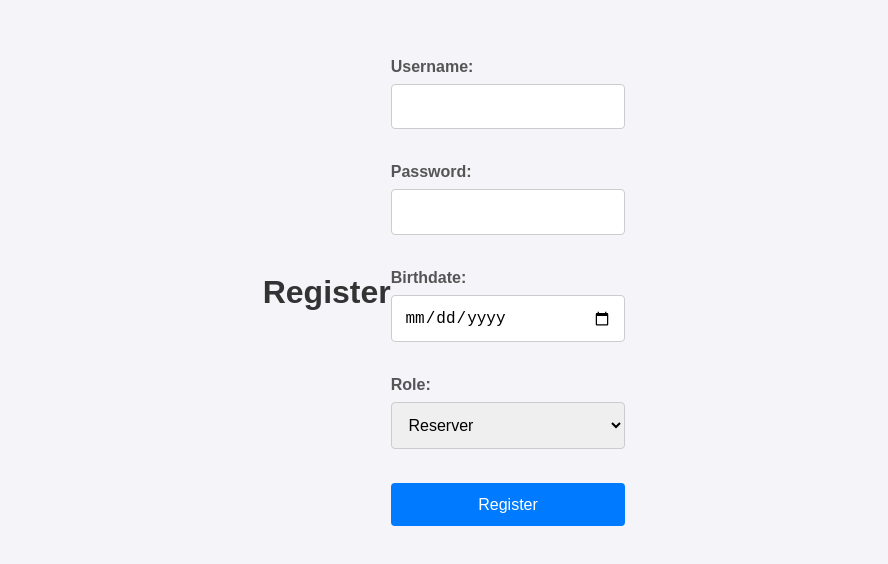
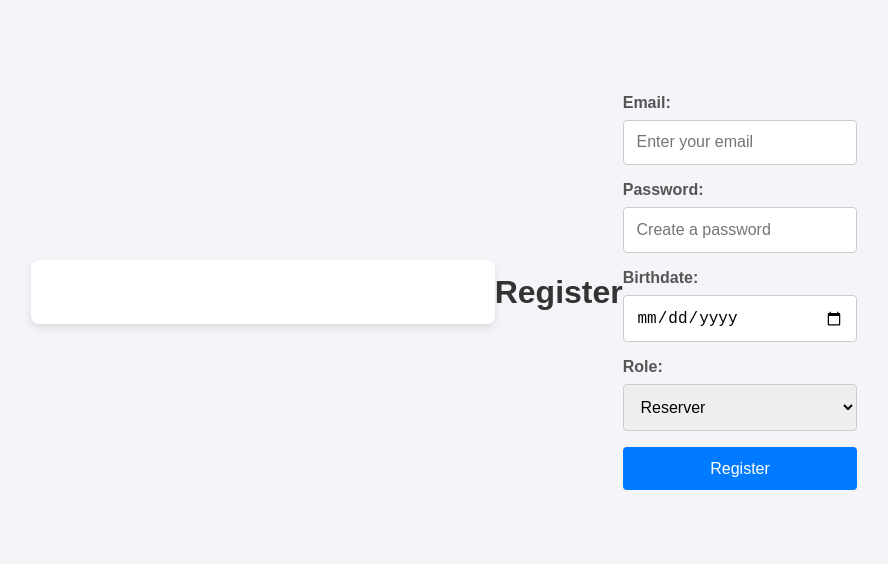
Before and after one commit to AksaJudith/Cybersecurity, a plain HTML site: page views/register.html in a window 1280 px wide. Shown: the part 108-672 px from the top of the page, without its empty margins (196-1084 px from the left). Drawn offline with Linux system fonts and the light colour scheme.

Commit message:
new changes 21.11.2024

```diff
--- a/app.js
+++ b/app.js
@@ -1,7 +1,10 @@
 import { Hono } from "https://deno.land/x/hono/mod.ts";
+import { serveStatic } from "https://deno.land/x/hono/middleware.ts";
 import { registerUser } from "./routes/register.js"; // Import register logic
 
 const app = new Hono();
+
+app.use('/static/*', serveStatic({ root: './static' }));
 
 // Serve the registration form
 app.get('/register', async (c) => { return c.html(await Deno.readTextFile('./views/register.html'));
--- a/views/register.html
+++ b/views/register.html
@@ -8,23 +8,25 @@
     <link rel="stylesheet" href="/static/styles.css"> <!-- Link to external CSS -->
 </head>
 <body>
+    <div class="container"></div>
         <h1>Register</h1>
         <form action="/register" method="POST">
-            <label for="username">Username:</label>
-            <input type="text" id="username" name="username" required><br><br>
+            <label for="username">Email:</label>
+            <input type="email" id="username" name="username" placeholder="Enter your email" required>
 
             <label for="password">Password:</label>
-            <input type="password" id="password" name="password" required><br><br>
+            <input type="password" id="password" name="password" placeholder="Create a password" required>
 
             <label for="birthdate">Birthdate:</label>
-            <input type="date" id="birthdate" name="birthdate" required><br><br>
+            <input type="date" id="birthdate" name="birthdate" required>
 
             <label for="role">Role:</label>
             <select id="role" name="role">
                 <option value="reserver">Reserver</option>
                 <option value="administrator">Administrator</option>
-            </select><br><br>
+            </select>
             <button type="submit">Register</button>
         </form>
+    </div>
 </body>
 </html>
```
Also changed, not shown: 1 other file.
